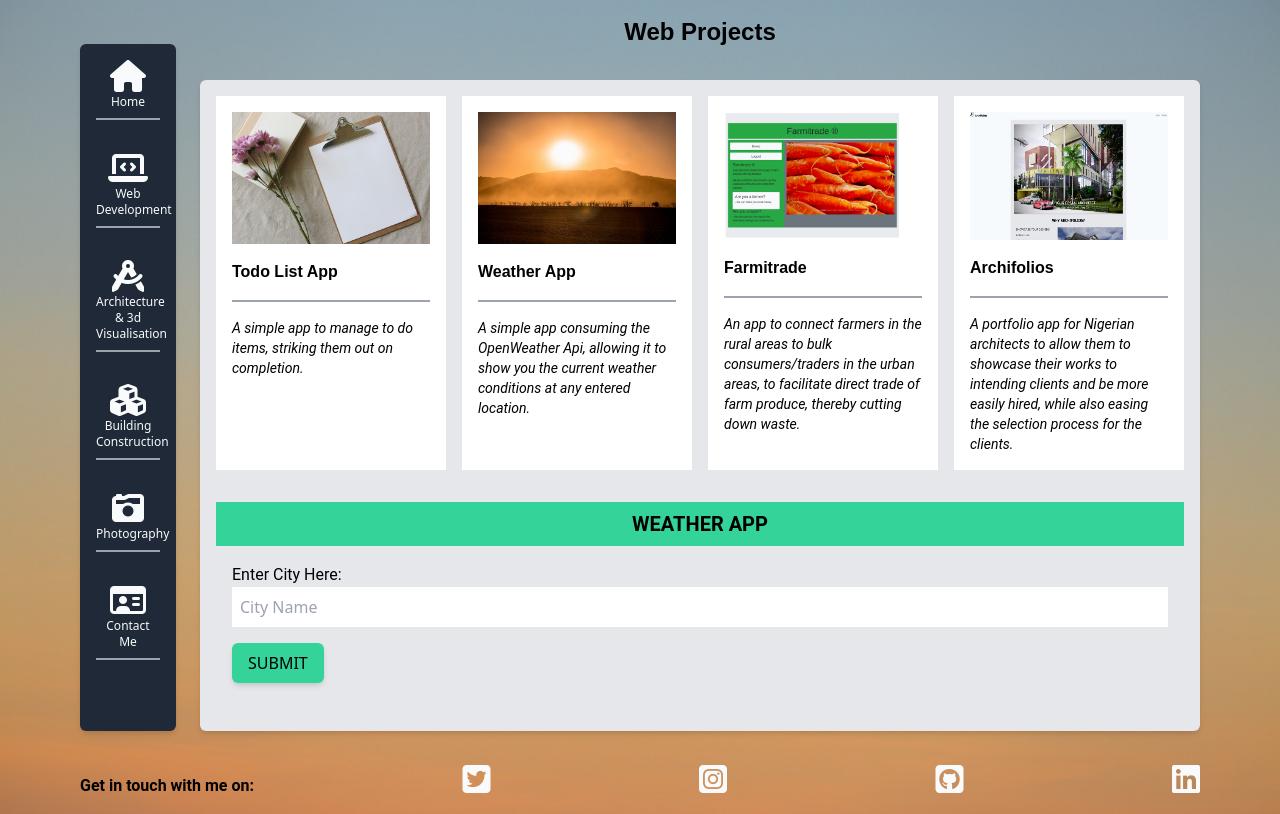
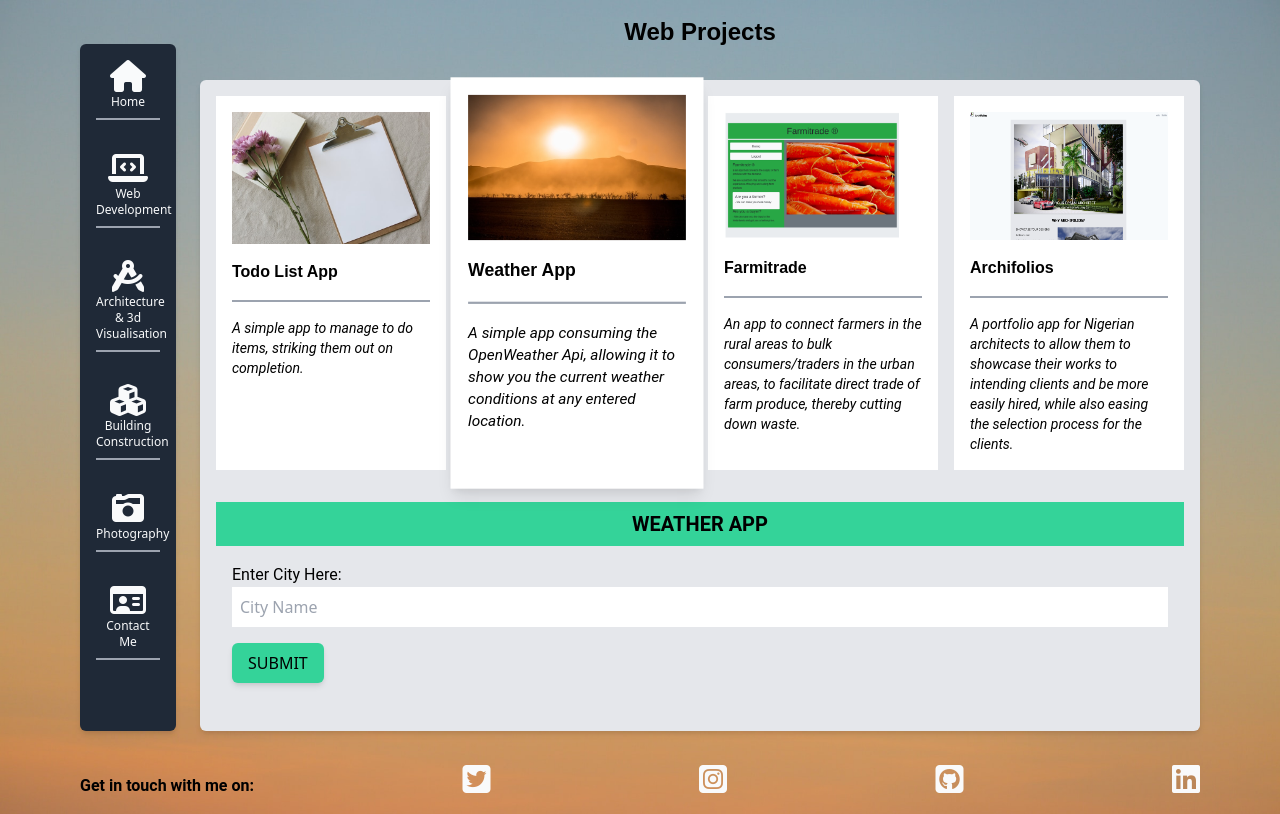
Before and after one commit to stradox4u/personal-website-v3, a Vue app: page /web-portfolio/weather-app in a window 1280 px wide. Built offline with nearby package versions, Linux system fonts and the light colour scheme.

Commit message:
deployed to shared hosting and fixed routing

```diff
--- a/public/index.html
+++ b/public/index.html
@@ -5,7 +5,7 @@
     <meta http-equiv="X-UA-Compatible" content="IE=edge">
     <meta name="viewport" content="width=device-width,initial-scale=1.0">
     <link rel="icon" href="<%= BASE_URL %>favicon.ico">
-    <title><%= htmlWebpackPlugin.options.title %></title>
+    <title>Umar Odeh Adejoh</title>
     <script src="https://kit.fontawesome.com/00dea3cce7.js" crossorigin="anonymous"></script>
   </head>
   <body>
--- a/src/components/MyTodoList.vue
+++ b/src/components/MyTodoList.vue
@@ -34,7 +34,6 @@ export default {
                 todo: itemInput.value,
                 status: 'undone'
             })
-            console.log(itemsArray.value);
             itemInput.value = ''
         }
 
--- a/src/components/MyWebPortfolio.vue
+++ b/src/components/MyWebPortfolio.vue
@@ -16,7 +16,7 @@
 import projects from '../devProjects.js'
 import ProjectCard from './Ui/MyProjectCard.vue'
 import { useRoute } from 'vue-router'
-import { ref, watch } from 'vue'
+import { computed } from 'vue'
 
 
 export default {
@@ -25,14 +25,19 @@ export default {
     },
     setup() {
         const portfolioItems = projects
-        const activeApp = ref(null)
 
-        const route = useRoute()
-        watch(route, (newVal) => {
-            if(newVal.path === '/web-portfolio/todo-list') {
-                activeApp.value = 'Todo'
-            } else if(newVal.path === '/web-portfolio/weather-app') {
-                activeApp.value = 'Weather'
+
+        const currentPath = computed(() => {
+            return useRoute().path
+        })
+
+        const activeApp = computed(() => {
+            if(currentPath.value === '/web-portfolio/todo-list') {
+                return 'Todo'
+            } else if(currentPath.value === '/web-portfolio/weather-app') {
+                return 'Weather'
+            } else {
+                return null
             }
         })
 
--- /dev/null
+++ b/src/components/NotFound.vue
@@ -0,0 +1,5 @@
+<template>
+    <div class="container text-center max-w-6xl my-auto">
+        <h1 class="font-montserrat text-2xl italic">Sorry, we don't have your requested page!</h1>
+    </div>
+</template>
--- a/tailwind.config.js
+++ b/tailwind.config.js
@@ -1,7 +1,7 @@
 module.exports = {
   purge: [
-    './src/**/*.html',
-    './src/**/*.js',
+    // './src/**/*.html',
+    // './src/**/*.js',
   ],
   darkMode: false, // or 'media' or 'class'
   theme: {
```
Also changed, not shown: src/router.js (+10 -7 lines).
